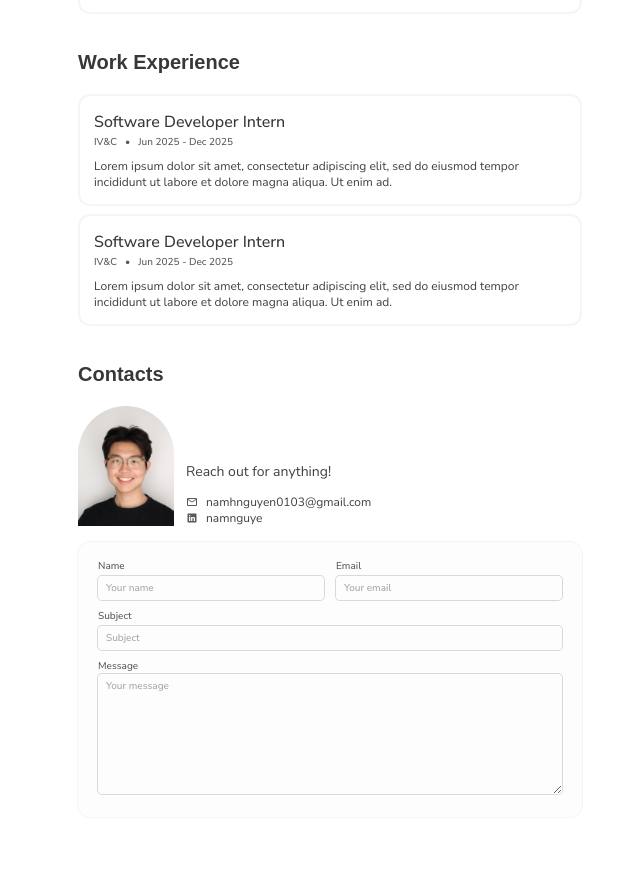
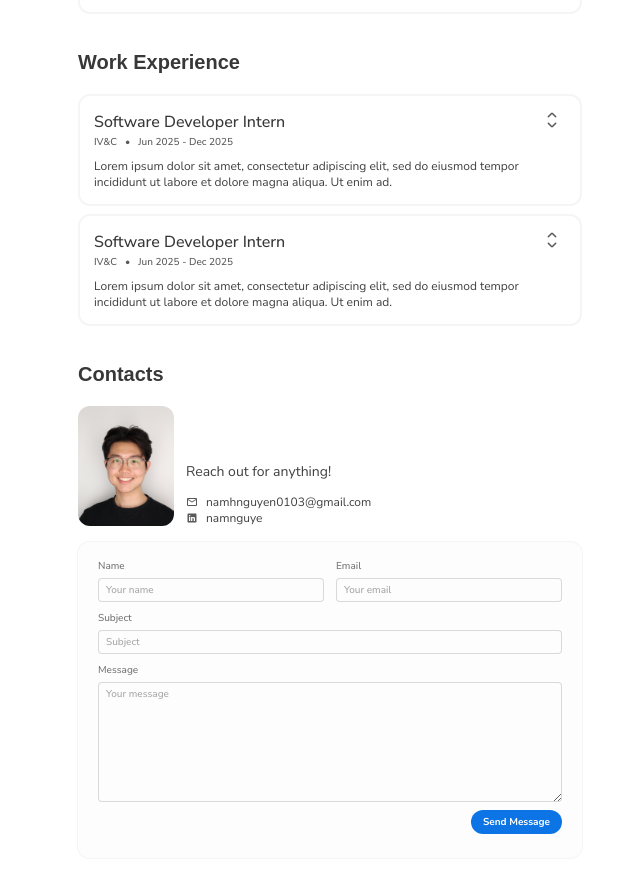
Before and after one commit to namhnguyen0103/nam-nguyen-portfolio, a Next.js app: page / in a window 1280 px wide. Shown: the part 790-1662 px from the top of the page, without its empty margins (310-950 px from the left). Before the commit the page ends 1639 px from the top, so only its background shows below. Built offline with nearby package versions, Linux system fonts and the light colour scheme; a web font is replaced by a local one.

Commit message:
feat: add contact form implementation

```diff
--- a/app/globals.css
+++ b/app/globals.css
@@ -22,12 +22,12 @@
   --color-gray-700: #595959;
   --color-gray-800: #404040;
   --color-gray-900: #383838;
-  --color-gray-950: #383838;
+  --color-gray-950: #1A1A1A;
 
   --color-blue-50: #F4F9FF;
   --color-blue-100: #E3F0FF;
   --color-blue-200: #BDD8FD;
-  --color-blue-300: #BDD8FD;
+  --color-blue-300: #61A1FA;
   --color-blue-400: #308AF8;
   --color-blue-500: #0C74E4;
   --color-blue-600: #026ADA;
@@ -39,11 +39,11 @@
   --color-orange-50: #FFF8F5;
   --color-orange-100: #FFE3DA;
   --color-orange-200: #FFBEA8;
-  --color-orange-300: #FF9977;
-  --color-orange-400: #FF7445;
-  --color-orange-500: #FF4507;
-  --color-orange-600: #F53B00;
-  --color-orange-700: #D91F00;
+  --color-orange-300: #FE9A78;
+  --color-orange-400: #F8774C;
+  --color-orange-500: #F2460D;
+  --color-orange-600: #EC3F09;
+  --color-orange-700: #D72102;
   --color-orange-800: #A60000;
   --color-orange-900: #730000;
   --color-orange-950: #400000;
@@ -66,116 +66,97 @@ body {
   .text-display-L-brand {
     @apply text-[64px] leading-[80px] font-brand font-semibold;
   }
-
   .text-display-M-brand {
     @apply text-[48px] leading-[60px] font-brand font-semibold;
   }
-
   .text-display-S-brand {
     @apply text-[40px] leading-[52px] font-brand font-semibold;
   }
-
   .text-headline-L-brand {
     @apply text-[32px] leading-[40px] font-brand font-semibold;
   }
-
   .text-headline-M-brand {
     @apply text-[28px] leading-[36px] font-brand font-semibold;
   }
-
   .text-headline-S-brand {
     @apply text-[24px] leading-[32px] font-brand font-semibold;
   }
-
   .text-title-L-brand {
     @apply text-[20px] leading-[32px] font-brand font-semibold;
   }
-
   .text-title-M-brand {
     @apply text-[16px] leading-[24px] font-brand font-semibold;
   }
-
   .text-title-S-brand {
     @apply text-[14px] leading-[20px] font-brand font-semibold;
   }
-
   .text-body-L-brand {
     @apply text-[16px] leading-[24px] font-brand font-semibold;
   }
-
   .text-body-M-brand {
     @apply text-[14px] leading-[20px] font-brand font-semibold;
   }
-
   .text-body-S-brand {
     @apply text-[12px] leading-[16px] font-brand font-semibold;
   }
-
   .text-label-L-brand {
     @apply text-[14px] leading-[20px] font-brand font-semibold;
   }
-
   .text-label-M-brand {
     @apply text-[12px] leading-[16px] font-brand font-semibold;
   }
-
   .text-label-S-brand {
     @apply text-[10px] leading-[16px] font-brand font-semibold;
   }
-
   .text-display-L-general {
     @apply text-[64px] leading-[80px] font-sans font-normal;
   }
-
   .text-display-M-general {
     @apply text-[48px] leading-[60px] font-brand font-normal;
   }
-
   .text-display-S-general {
     @apply text-[40px] leading-[52px] font-brand font-normal;
   }
-
   .text-headline-L-general {
     @apply text-[32px] leading-[40px] font-sans font-normal;
   }
-
   .text-headline-M-general {
     @apply text-[28px] leading-[36px] font-sans font-normal;
   }
-
   .text-headline-S-general {
     @apply text-[24px] leading-[32px] font-sans font-normal;
   }
-
   .text-title-L-general {
     @apply text-[20px] leading-[32px] font-sans font-normal;
   }
-
   .text-title-M-general {
     @apply text-[16px] leading-[24px] font-sans font-medium;
   }
-
   .text-body-L-general {
     @apply text-[16px] leading-[24px] font-sans font-normal;
   }
-
   .text-body-M-general {
     @apply text-[14px] leading-[20px] font-sans font-normal;
   }
-
   .text-body-S-general {
     @apply text-[12px] leading-[16px] font-sans font-normal;
   }
-
   .text-label-L-general {
     @apply text-[14px] leading-[20px] font-sans font-medium;
   }
-
   .text-label-M-general {
     @apply text-[12px] leading-[16px] font-sans font-medium;
   }
-
   .text-label-S-general {
     @apply text-[10px] leading-[16px] font-sans font-medium;
   }
+
+  .form-input {
+    @apply rounded ring-1 ring-inset ring-gray-200
+    px-2 py-1
+    font-sans text-gray-950
+    placeholder:text-gray-400
+    focus:ring-blue-500 focus:outline-none
+    disabled:cursor-not-allowed disabled:opacity-50;
+  }
 }
--- a/app/page.tsx
+++ b/app/page.tsx
@@ -1,31 +1,35 @@
 import { IoLogoGithub, IoLogoLinkedin } from "react-icons/io";
 import Image from 'next/image';
 import Link from "next/link";
-import CopyLinkButton from "./ui/home/copy-link-button";
-import PillLink from "./ui/home/pill-link";
-import AccordionCard from "./ui/home/accordion-card";
-import ProjectCard from "./ui/home/project-card";
+import CopyLinkButton from "./ui/components/copy-link-button";
+import PillLink from "./ui/components/pill-link";
+import AccordionCard from "./ui/components/accordion-card";
+import ProjectCard from "./ui/components/project-card";
+import Button from "./ui/components/button";
+import ContactForm from "./ui/components/contact-form";
 import { projects } from "@/lib/projects";
 
 export default function Home() {
   return (
-    <div className="w-full max-w-[504px] mx-auto pt-[120px] gap-0">
+    <div className="w-full max-w-126 mx-auto pt-30 gap-0 mb-8">
       {/* HEADER SECTION */}
-      <div className="mb-[32px]">
-        <p className="text-orange-500 text-title-M-brand">SOFTWARE DEVELOPER</p>
-        <h1 className={`text-display-S-brand mb-[12px]`}>Nam Hoang Nguyen</h1>
-        <p className="text-gray-800 text-body-L-general mb-[16px]">Welcome to my home on the internet! I’m a software developer that is passionate about exploring both the technical and creative sides of programming. </p>
-        <div className="gap-[4px]">
-          <div className="flex items-center gap-[8px]">
-            <span className="material-symbols-rounded text-gray-500 leading-[16px]" style={{ fontSize: '16px', fontVariationSettings: "'opsz' 20" }}>school</span>
+      <div>
+        <p className="text-title-M-brand">
+          <span className="text-blue-500">SOFTWARE ENGINEER</span> + <span className="text-orange-500">UI/UX DESIGN</span>
+        </p>
+        <h1 className={`text-display-S-brand`}>Nam Hoang Nguyen</h1>
+        <p className="text-gray-800 text-body-L-general mt-3">Welcome to my home on the internet! I’m a software developer that is passionate about exploring both the technical and creative sides of programming. </p>
+        <div className="gap-1 mt-4">
+          <div className="flex items-center gap-2">
+            <span className="material-symbols-rounded text-gray-500 leading-4" style={{ fontSize: '16px', fontVariationSettings: "'opsz' 20" }}>school</span>
             <p className="text-body-S-general text-gray-700">UMass Amherst (B.S & M.S Computer Science)</p>
           </div>
-          <div className="flex items-center gap-[8px] pb-[16px]">
-            <span className="material-symbols-rounded text-gray-500 leading-[16px]" style={{ fontSize: '16px', fontVariationSettings: "'opsz' 20" }}>location_on</span>
+          <div className="flex items-center gap-2">
+            <span className="material-symbols-rounded text-gray-500 leading-4" style={{ fontSize: '16px', fontVariationSettings: "'opsz' 20" }}>location_on</span>
             <p className="text-body-S-general text-gray-700">Amherst, MA</p>
           </div>
         </div>
-        <div className="flex items-center gap-[8px]">
+        <div className="flex items-center mt-4 gap-2">
           <PillLink
             href={"https://github.com/namhnguyen0103"}
             label={"namhnguyen0103"}
@@ -47,17 +51,17 @@ export default function Home() {
       </div>
 
       {/* PROJECT SECTION */}
-      <div className="mb-[32px]">
-          <h2 className="text-title-L-brand mb-[16px]">My Projects</h2>
-          <div className="flex flex-col gap-[8px]">
+      <div className="mt-8">
+          <h2 className="text-title-L-brand">My Projects</h2>
+          <div className="flex flex-col mt-4 gap-2">
             {projects.map((proj) => <ProjectCard key={proj.name} name={proj.name} description={proj.description} img={proj.img} tags={proj.tags}/>)}
           </div>
       </div>
 
       {/* WORK EXPERIENCE SECTION */}
-      <div className="mb-[32px]">
-        <h2 className="text-title-L-brand mb-[16px]">Work Experience</h2>
-        <div className="flex flex-col gap-[8px]">
+      <div className="mt-8">
+        <h2 className="text-title-L-brand">Work Experience</h2>
+        <div className="flex flex-col mt-4 gap-2">
           <AccordionCard
           header={
             <div>
@@ -104,48 +108,54 @@ export default function Home() {
       </div>
 
       {/* CONTACTS SECTION */}
-      <div className="mb-[32px]">
-        <h2 className="text-title-L-brand mb-[16px]">Contacts</h2>
-        <div className="flex gap-[12px] items-end mb-[16px]">
-          <div className="relative w-[96px] h-[120px] rounded-t-full overflow-hidden">
+      <div className="mt-8">
+        <h2 className="text-title-L-brand">Contacts</h2>
+        <div className="flex gap-3 items-end mt-4">
+          <div className="relative w-24 h-30 rounded-xl overflow-hidden">
             <Image src="/Nam_Nguyen_Headshot.jpg" fill alt="Headshot" className="object-cover"/>
           </div>
           <div>
-            <p className="text-body-M-general text-gray-800 mb-[12px]">Reach out for anything!</p>
+            <p className="text-body-M-general text-gray-800 mb-3">Reach out for anything!</p>
             <Link href={"https://www.google.com"}>
-              <div className="flex gap-[8px] items-center">
+              <div className="flex gap-2 items-center">
                 <span className="material-symbols-rounded text-gray-700" style={{ fontSize: '12px', fontVariationSettings: "'opsz' 24" }}>mail</span>
                 <p className="text-body-S-general text-gray-800">namhnguyen0103@gmail.com</p>
               </div>
             </Link>
             <Link href={"https://www.google.com"}>
-              <div className="flex gap-[8px] items-center">
+              <div className="flex gap-2 items-center">
                 <IoLogoLinkedin className="text-gray-700 text-[12px]"/>
                 <p className="text-body-S-general text-gray-800">namnguye</p>
               </div>
             </Link>
           </div>
         </div>
-        <div className="px-[20px] py-[16px] rounded-xl bg-gray-20 ring-[1px] ring-gray-50">
-          <div className="flex w-full gap-[12px]">
+        {/* <div className="px-5 py-4 mt-4 rounded-xl bg-gray-20 ring-[1px] ring-gray-50">
+          <div className="flex w-full gap-3">
             <div className="w-full">
               <p className="text-label-S-general text-gray-700">Name</p>
-              <input type="text" placeholder="Your name" className="w-full ring-[1px] ring-gray-200 rounded text-label-S-general text-gray-950 placeholder-gray-400 px-[8px] py-[4px] focus:ring-blue-500 focus:outline-none"/>
+              <input type="text" placeholder="Your name" className="w-full ring-[1px] ring-gray-200 rounded text-label-S-general text-gray-950 placeholder-gray-400 px-2 py-1 focus:ring-blue-500 focus:outline-none"/>
             </div>
             <div className="w-full">
               <p className="text-label-S-general text-gray-700">Email</p>
-              <input type="text" placeholder="Your email" className="w-full ring-[1px] ring-gray-200 rounded text-label-S-general text-gray-950 placeholder-gray-400 px-[8px] py-[4px] focus:ring-blue-500 focus:outline-none"/>
+              <input type="text" placeholder="Your email" className="w-full ring-[1px] ring-gray-200 rounded text-label-S-general text-gray-950 placeholder-gray-400 px-2 py-1 focus:ring-blue-500 focus:outline-none"/>
             </div>
           </div>
-          <div className="w-full pt-[8px]">
+          <div className="w-full pt-2">
             <p className="text-label-S-general text-gray-700">Subject</p>
-            <input type="text" placeholder="Subject" className="w-full ring-[1px] ring-gray-200 rounded text-label-S-general text-gray-950 placeholder-gray-400 px-[8px] py-[4px] focus:ring-blue-500 focus:outline-none"/>
+            <input type="text" placeholder="Subject" className="w-full ring-[1px] ring-gray-200 rounded text-label-S-general text-gray-950 placeholder-gray-400 px-2 py-1 focus:ring-blue-500 focus:outline-none"/>
           </div>
-          <div className="w-full pt-[8px]">
+          <div className="w-full pt-2">
             <p className="text-label-S-general text-gray-700">Message</p>
-            <textarea placeholder="Your message" className="w-full min-h-[120px] ring-[1px] ring-gray-200 rounded text-label-S-general text-gray-950 placeholder-gray-400 px-[8px] py-[4px] focus:ring-blue-500 focus:outline-none"/>
+            <textarea placeholder="Your message" className="w-full min-h-30 ring-[1px] ring-gray-200 rounded text-label-S-general text-gray-950 placeholder-gray-400 px-2 py-1 focus:ring-blue-500 focus:outline-none"/>
           </div>
-        </div>
+          <div className="flex justify-end">
+            <Button variant="primary-blue" size="small">
+              Send Message
+            </Button>
+          </div>
+        </div> */}
+        <ContactForm />
       </div>
 
 
--- a/app/ui/home/accordion-card.tsx
+++ b/app/ui/components/accordion-card.tsx
@@ -1,6 +1,5 @@
 'use client'
 
-import clsx from 'clsx';
 import { useState } from 'react';
 
 type AccordionCardProps = {
@@ -17,10 +16,10 @@ export default function AccordionCard({ header, content } : AccordionCardProps)
 
     return (
         <button className='w-full group cursor-pointer' onClick={userClick}>
-            <div className='py-[16px] px-[16px] rounded-xl ring-[2px] ring-gray-50 ring-inset'>
+            <div className='relative py-4 px-4 rounded-xl ring-2 ring-gray-50 ring-inset'>
                 <div>{header}</div>
                 <div className={expanded ? "block" : "hidden"}>{content}</div>
-                <span className="absolute material-symbols-rounded text-gray-700 leading-[16px] top-[16px] right-[20px]" style={{ fontSize: '20px', fontVariationSettings: "'opsz' 20" }}>{expanded ? "collapse_all" : "expand_all"}</span>
+                <span className="absolute material-symbols-rounded text-gray-700 leading-4 top-4 right-5" style={{ fontSize: '20px', fontVariationSettings: "'opsz' 20" }}>{expanded ? "collapse_all" : "expand_all"}</span>
             </div>
         </button>
     );
--- /dev/null
+++ b/app/ui/components/button.tsx
@@ -0,0 +1,38 @@
+import React from "react";
+
+const variants = {
+    "primary-default": "bg-gray-900 text-white hover:bg-gray-950",
+    "primary-blue": "bg-blue-500 text-white hover:bg-blue-700",
+    "primary-orange": "bg-orange-500 text-white hover:bg-orange-700",
+    "secondary-default": "text-gray-900 ring-inset ring-1 ring-gray-100 hover:bg-gray-50",
+    "secondary-blue": "text-blue-600 ring-inset ring-1 ring-gray-100 hover:ring-gray-200 hover:bg-gray-100",
+    "secondary-orange": "text-orange-600 ring-inset ring-1 ring-gray-100 hover:ring-gray-200 hover:bg-gray-100",
+};
+
+const sizes = {
+    "large": "px-6 py-2 text-label-L-general",
+    "medium": "px-4 py-1.5 text-label-M-general",
+    "small": "px-3 py-1 text-label-S-general"
+}
+
+type ButtonProps = {
+  children: React.ReactNode;
+  variant?: "primary-default" | "primary-blue" | "primary-orange" | "secondary-default" | "secondary-blue" | "secondary-orange";
+  size?: "large" | "medium" | "small";
+  disabled?: boolean;
+  onClick?: () => void;
+};
+
+export default function Button({
+  children,
+  variant = "primary-default",
+  size = "medium",
+  disabled = false,
+  onClick,
+}: ButtonProps) {
+  return (
+    <button onClick={onClick} disabled={disabled} className={`${variants[variant]} ${sizes[size]} font-bold rounded-full`}>
+      {children}
+    </button>
+  );
+}
--- /dev/null
+++ b/app/ui/components/contact-form.tsx
@@ -0,0 +1,112 @@
+"use client";
+
+import { useState, type SubmitEvent } from "react";
+import Button from "./button";
+
+export default function ContactForm() {
+  const [pending, setPending] = useState(false);
+  const [status, setStatus] = useState("");
+
+  async function handleSubmit(event: SubmitEvent<HTMLFormElement>) {
+    event.preventDefault();
+    if (pending) return;
+
+    const form = event.currentTarget;
+    const data = new FormData(form);
+
+    setPending(true);
+    setStatus("");
+
+    try {
+      const response = await fetch("/api/contact", {
+        method: "POST",
+        headers: { "Content-Type": "application/json" },
+        body: JSON.stringify({
+          name: data.get("name"),
+          email: data.get("email"),
+          subject: data.get("subject"),
+          message: data.get("message"),
+        }),
+      });
+
+      if (!response.ok) throw new Error("Sending failed");
+
+      setStatus("Message sent. Thanks for reaching out!");
+      form.reset();
+    } catch {
+      setStatus("Could not send your message. Please try again.");
+    } finally {
+      setPending(false);
+    }
+  }
+
+  const inputTitle = "flex flex-col w-full text-label-S-general text-gray-600 gap-1"
+
+  return (
+    <form
+      onSubmit={handleSubmit}
+      className="px-5 py-4 mt-4 rounded-xl bg-gray-20 ring-1 ring-gray-50"
+    >
+      <fieldset disabled={pending} className="space-y-2">
+        <div className="flex gap-3">
+          <label className={inputTitle}>
+            Name
+            <input
+              name="name"
+              autoComplete="name"
+              placeholder="Your name"
+              required
+              maxLength={100}
+              className="form-input text-label-S-general"
+            />
+          </label>
+
+          <label className={inputTitle}>
+            Email
+            <input
+              name="email"
+              type="email"
+              autoComplete="email"
+              placeholder="Your email"
+              required
+              maxLength={254}
+              className="form-input text-label-S-general"
+            />
+          </label>
+        </div>
+
+        <label className={inputTitle}>
+          Subject
+          <input
+            name="subject"
+            placeholder="Subject"
+            required
+            maxLength={200}
+            className="form-input text-label-S-general"
+          />
+        </label>
+
+        <label className={inputTitle}>
+          Message
+          <textarea
+            name="message"
+            placeholder="Your message"
+            required
+            maxLength={5000}
+            className="form-input text-label-S-general min-h-30"
+          />
+        </label>
+
+        <div className="flex justify-end">
+          <Button variant="primary-blue" size="small" disabled={pending}>
+            {pending ? "Sending..." : "Send Message"}
+          </Button>
+        </div>
+      </fieldset>
+
+      <p role="status" className="mt-2 text-body-S-general">
+        {status}
+      </p>
+    </form>
+  );
+}
```
Also changed, not shown: app/api/contact/route.ts (added, +67 -0 lines), app/ui/components/copy-link-button.tsx (renamed from app/ui/home/copy-link-button.tsx, +5 -5 lines), lib/personal-info.ts (added, +14 -0 lines), app/ui/components/pill-link.tsx (renamed from app/ui/home/pill-link.tsx), app/ui/components/project-card.tsx (renamed from app/ui/home/project-card.tsx).
